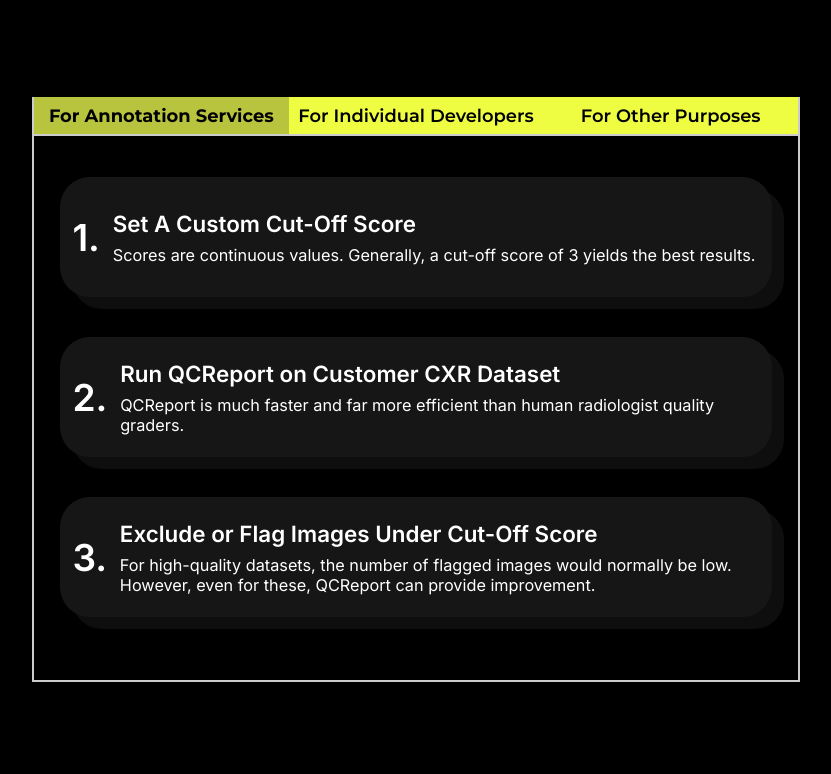
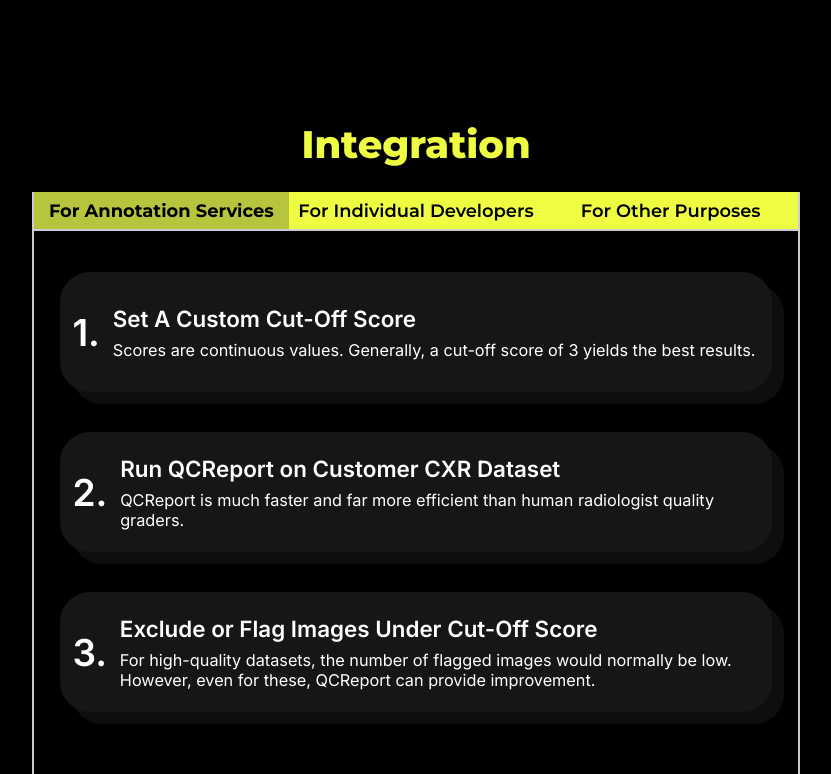
Before and after one commit to ViktorOsadsky/qcreport, a plain HTML site: page index.html in a window 1280 px wide. Shown: the part 2446-3220 px from the top of the page, without its empty margins (224-1055 px from the left). Drawn offline with nearby package versions, Linux system fonts and the light colour scheme.

Commit message:
Small Fixes

```diff
--- a/css/styles.css
+++ b/css/styles.css
@@ -427,6 +427,14 @@ main {
 .sect6 {
     padding-top: 25vh;
 }
+.integration {
+  color: #eefd42;
+  font-family: 'Montserrat', sans-serif;
+  font-size: 3vw;
+  font-weight: 800;
+  text-align: center;
+  padding: 3vh 2vw;
+}
 .container {
     width: 60vw;
     margin: auto;
@@ -785,7 +793,7 @@ main {
   margin-bottom: 5vh;
   width: 70%;
   justify-self: center;
-  padding-top: 20vh;
+  padding-top: 10vh;
 }
 .sect9info {
   display: flex;
--- a/index.html
+++ b/index.html
@@ -115,6 +115,7 @@
                 </div>
             </div>
             <div class="sect6" id="integrate">
+                <div class="integration">Integration</div>
                 <div class="container">
                   <div class="tabs">
                     <div class="tab active" onclick="showContent(0)">For Annotation Services</div>
```
